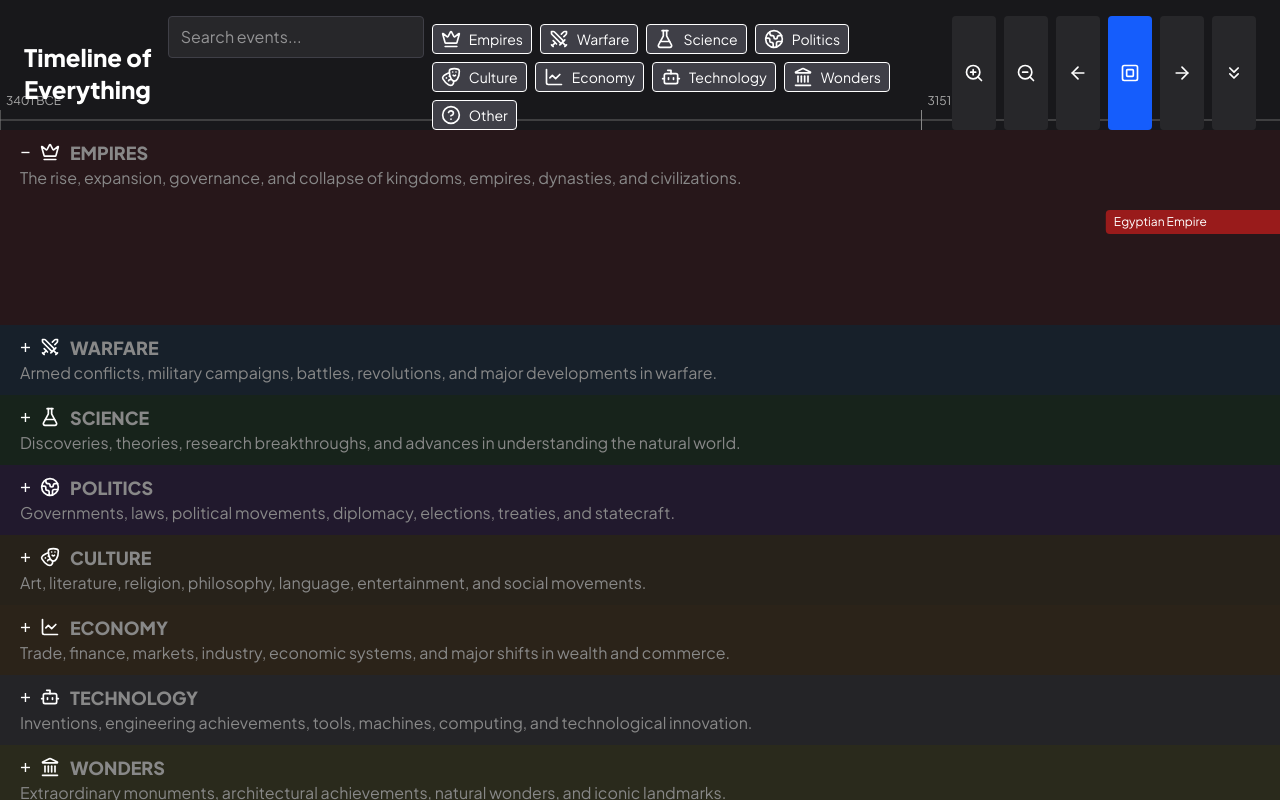
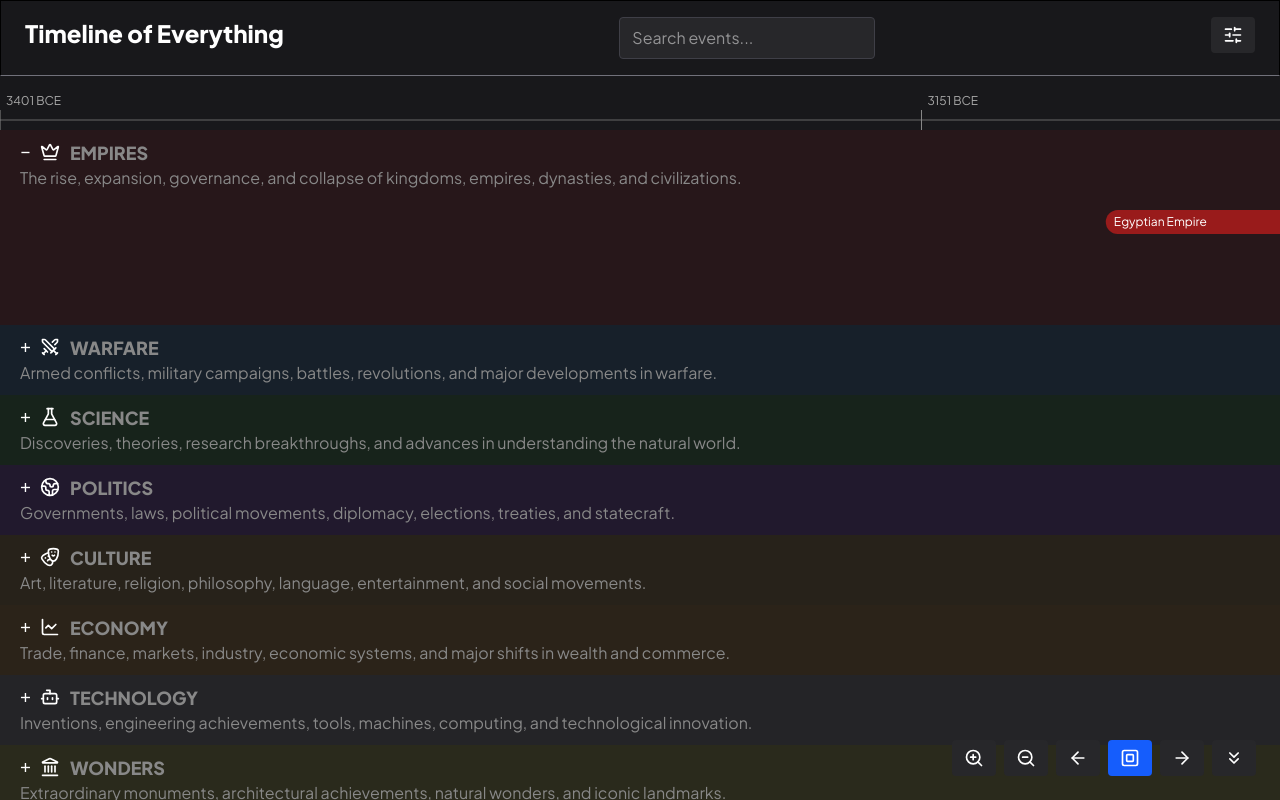
Before and after one commit to ionz149/timeline-of-everything, a React (Vite) app: page / in a window 1280 px wide. Built offline with nearby package versions, Linux system fonts and the light colour scheme.

Commit message:
updates to header filters, controls placement

```diff
--- a/src/components/EventTooltip.tsx
+++ b/src/components/EventTooltip.tsx
@@ -9,17 +9,13 @@ export default function EventTooltip({
   event,
 }: EventTooltipProps) {
   return (
-    <div className="pointer-events-none absolute z-50 left-6 bottom-6 max-w-sm rounded-lg border border-zinc-700 bg-zinc-900 p-4 shadow-xl">
-      <h3 className="text-white font-bold">
-        {event.title}
-      </h3>
-
+    <div className="event-tooltip">
+      <h3 className="text-white font-bold">{event.title}</h3>
       <p className="text-zinc-400 text-sm mt-1">
         {formatYear(event.startYear)}
         {" – "}
         {formatYear(event.endYear)}
       </p>
-
       <p className="text-zinc-300 text-sm mt-2 line-clamp-4">
         {event.description}
       </p>
--- a/src/components/LaneFilters.tsx
+++ b/src/components/LaneFilters.tsx
@@ -12,7 +12,7 @@ export default function LaneFilters({
   setVisibleLanes,
 }: LaneFiltersProps) {
   return (
-    <div className="flex flex-wrap gap-2 mt-2">
+    <div className="flex flex-col gap-2">
       {lanes.map(lane => {
         const active = visibleLanes.includes(lane.id);
         const Icon = lane.icon;
--- a/src/components/Timeline.tsx
+++ b/src/components/Timeline.tsx
@@ -7,6 +7,7 @@ import { lanes, laneHeight } from "../config/lanes";
 import { packLaneEvents } from "../utils/packLaneEvents";
 import { laneBackground } from "../utils/laneStyle";
 import TimelineHeader from "./TimelineHeader";
+import TimelineControls from "./TimelineControls";
 import EventPanel from "./EventPanel";
 import EventTooltip from "./EventTooltip";
 import { useTimelineCamera } from "../hooks/useTimelineCamera";
@@ -359,6 +360,13 @@ export default function Timeline() {
         visibleLanes={visibleLanes}
         setVisibleLanes={setVisibleLanes}
         onSelectEvent={focusEvent}
+      />
+
+      <div
+        className="absolute bottom-6 right-6 z-30"
+        onClick={(e) => e.stopPropagation()}
+      >
+        <TimelineControls
           onZoomIn={() => setZoom(z => z * 1.2)}
           onZoomOut={() => setZoom(z => z / 1.2)}
           onPanLeft={() => setPanX(x => x - 200)}
@@ -367,6 +375,7 @@ export default function Timeline() {
           onToggleLanes={toggleAllLanes}
           areAllLanesOpen={areAllLanesOpen}
         />
+      </div>
 
       {/* SVG */}
       <svg
@@ -526,7 +535,7 @@ export default function Timeline() {
                         laneMap[event.category]?.color ??
                         "#888888"
                       }
-                      rx={4}
+                      rx={12}
                     />
                     <text x={8} y={16} fill="white" fontSize={scaledFontSize()}>
                       {event.title}
--- a/src/components/TimelineHeader.tsx
+++ b/src/components/TimelineHeader.tsx
@@ -1,6 +1,7 @@
+import { useState } from "react";
+import { SlidersHorizontal } from "lucide-react";
 import EventSearch from "./EventSearch";
 import LaneFilters from "./LaneFilters";
-import TimelineControls from "./TimelineControls";
 
 interface TimelineHeaderProps {
   visibleLanes: string[];
@@ -9,34 +10,23 @@ interface TimelineHeaderProps {
   >;
 
   onSelectEvent: (eventId: string) => void;
-
-  onZoomIn: () => void;
-  onZoomOut: () => void;
-  onPanLeft: () => void;
-  onPanRight: () => void;
-  onCenter: () => void;
-  onToggleLanes: () => void;
-  areAllLanesOpen: boolean;
 }
 
 export default function TimelineHeader({
   visibleLanes,
   setVisibleLanes,
-  onSelectEvent,
-  onZoomIn,
-  onZoomOut,
-  onPanLeft,
-  onPanRight,
-  onCenter,
-  onToggleLanes,
-  areAllLanesOpen
+  onSelectEvent
 }: TimelineHeaderProps) {
+  const [showLaneFilters, setShowLaneFilters] =
+    useState(false);
+
   return (
     <div
-      className="absolute top-4 left-0 z-30 flex justify-between gap-2 w-full px-6"
+      className="timeline-header bg-zinc-900 border-b-zinc-500 border absolute top-0 left-0 z-30 w-full px-6 py-4"
       onClick={(e) => e.stopPropagation()}
     >
-      <h1 className="text-white text-2xl font-bold flex flex-row gap-2 items-center">
+      <div className="flex items-start justify-between gap-2 w-full">
+        <h1 className="text-white text-2xl font-bold flex flex-row gap-2 items-center m-0">
           Timeline of Everything
         </h1>
 
@@ -44,20 +34,40 @@ export default function TimelineHeader({
           onSelectEvent={onSelectEvent}
         />
 
+        <button
+          onClick={() =>
+            setShowLaneFilters(prev => !prev)
+          }
+          className="bg-zinc-800 text-white px-3 py-2 rounded flex items-center gap-2"
+        >
+          <SlidersHorizontal
+            size={20}
+            color="white"
+            strokeWidth={2}
+          />
+
+          {/* <span>
+            {showLaneFilters
+              ? "Hide Filters"
+              : "Show Filters"}
+          </span> */}
+        </button>
+      </div>
+
+      <div className={`absolute right-0  overflow-hidden top-full  p-4 flex transition-transform duration-300 ease-in-out ${
+            showLaneFilters
+              ? "translate-x-0"
+              : "translate-x-full"
+          }`}>
+        <div
+          className="bg-zinc-800 rounded-md p-4"
+        >
           <LaneFilters
             visibleLanes={visibleLanes}
             setVisibleLanes={setVisibleLanes}
           />
-
-      <TimelineControls
-        onZoomIn={onZoomIn}
-        onZoomOut={onZoomOut}
-        onPanLeft={onPanLeft}
-        onPanRight={onPanRight}
-        onCenter={onCenter}
-        onToggleLanes={onToggleLanes}
-        areAllLanesOpen={areAllLanesOpen}
-      />
+        </div>
+      </div>
     </div>
   );
 }
--- a/src/index.css
+++ b/src/index.css
@@ -6,9 +6,21 @@ body,
   width: 100%;
   height: 100%;
   margin: 0;
+  padding: 0;
   overflow: hidden;
 }
 
 body {
   font-family: "Plus Jakarta Sans", sans-serif;
 }
+
+/* .timeline-header {
+  @apply bg-white absolute top-4 left-0 z-30 flex justify-between gap-2 w-full px-6;
+  h1 {
+    @apply text-black text-2xl font-bold flex flex-row gap-2 items-center;
+  }
+} */
+
+.event-tooltip {
+  @apply pointer-events-none absolute z-50 left-6 bottom-6 max-w-sm rounded-lg border border-zinc-700 bg-zinc-900 p-4 shadow-xl;
+}
```
Lines whose indentation alone changed are shown as unchanged.
